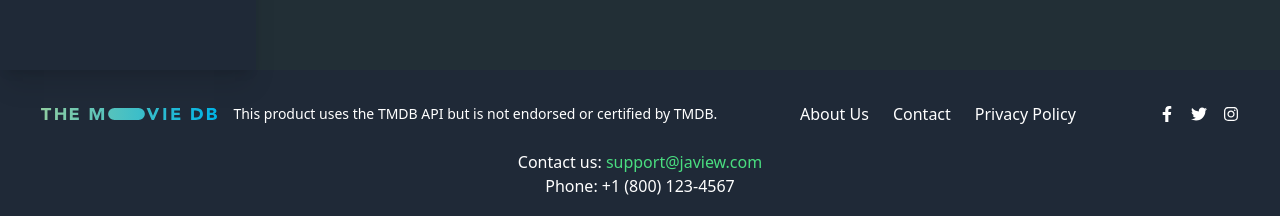
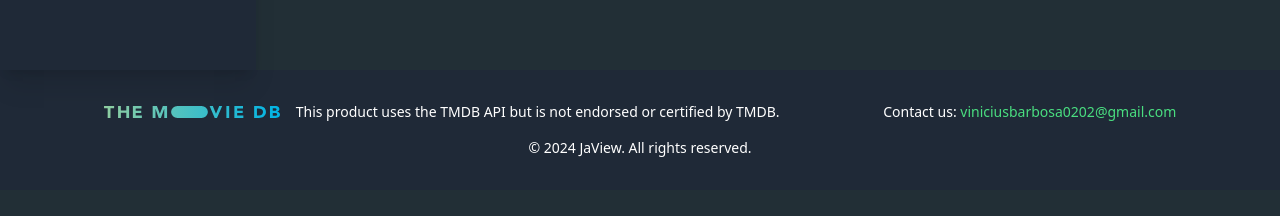
Before and after one commit to vinicius-lima-barbosa/JaView, a React (Vite) app in the folder jaview_frontend/: page / in a window 1280 px wide. Shown: the part 730-946 px from the top of the page. After the commit the page ends 920 px from the top, so only its background shows below. Built offline with nearby package versions, Linux system fonts and the light colour scheme; no server answers.

Commit message:
update: update footer

```diff
--- a/jaview_frontend/src/components/footer.tsx
+++ b/jaview_frontend/src/components/footer.tsx
@@ -1,10 +1,9 @@
-import { FaFacebookF, FaTwitter, FaInstagram } from "react-icons/fa";
 import logoTmdb from "../assets/images/logos/logoLongoTMDB.svg";
 
 export default function Footer() {
   return (
-    <footer className="bg-gray-800 text-white py-8">
-      <div className="container mx-auto flex flex-col md:flex-row justify-around items-center">
+    <footer className="bg-gray-800 text-white py-8 text-sm">
+      <div className="container mx-auto flex flex-col md:flex-row justify-evenly items-center">
         <div className="flex items-center space-x-4">
           <img src={logoTmdb} alt="TMDB Logo" className="w-44" />
           <p className="text-sm">
@@ -13,54 +12,12 @@ export default function Footer() {
           </p>
         </div>
 
-        <div className="flex flex-col md:flex-row space-y-4 md:space-y-0 md:space-x-6 mt-6 md:mt-0">
-          <a href="/about" className="hover:text-green-400">
-            About Us
-          </a>
-          <a href="/contact" className="hover:text-green-400">
-            Contact
-          </a>
-          <a href="/privacy" className="hover:text-green-400">
-            Privacy Policy
-          </a>
-        </div>
-
-        <div className="flex space-x-4 mt-6 md:mt-0">
-          <a
-            target="_blank"
-            href="https://facebook.com"
-            className="hover:text-green-400"
-          >
-            <FaFacebookF />
-          </a>
-          <a
-            target="_blank"
-            href="https://twitter.com"
-            className="hover:text-green-400"
-          >
-            <FaTwitter />
-          </a>
-          <a
-            target="_blank"
-            href="https://instagram.com"
-            className="hover:text-green-400"
-          >
-            <FaInstagram />
-          </a>
-        </div>
-      </div>
-
-      <div className="container mx-auto mt-6 text-center">
         <p>
           Contact us:{" "}
-          <a
-            href="mailto:support@jaview.com"
-            className="text-green-400 hover:underline"
-          >
-            support@jaview.com
+          <a className="text-green-400 hover:underline">
+            viniciusbarbosa0202@gmail.com
           </a>
         </p>
-        <p>Phone: +1 (800) 123-4567</p>
       </div>
 
       <div className="text-center mt-4 text-sm">
```
